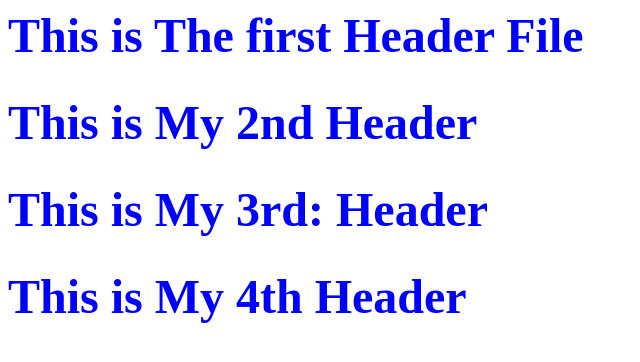
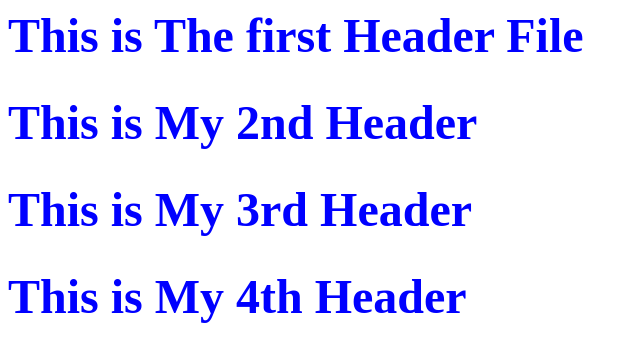
Before and after one commit to Abdishas/ABD, a plain HTML site: page index.html in a window 1280 px wide. Shown: the whole page, without its empty margins (0-640 px from the left). Drawn offline with Linux system fonts and the light colour scheme.

```diff
--- a/index.html
+++ b/index.html
@@ -11,7 +11,7 @@
 
 	<body>
 		<H1>This is My 2nd Header</H1>
-		<H1>This is My 3rd: Header</H1>
+		<H1>This is My 3rd Header</H1>
 		<H1>This is My 4th Header</H1>
 	</body>
 
```
